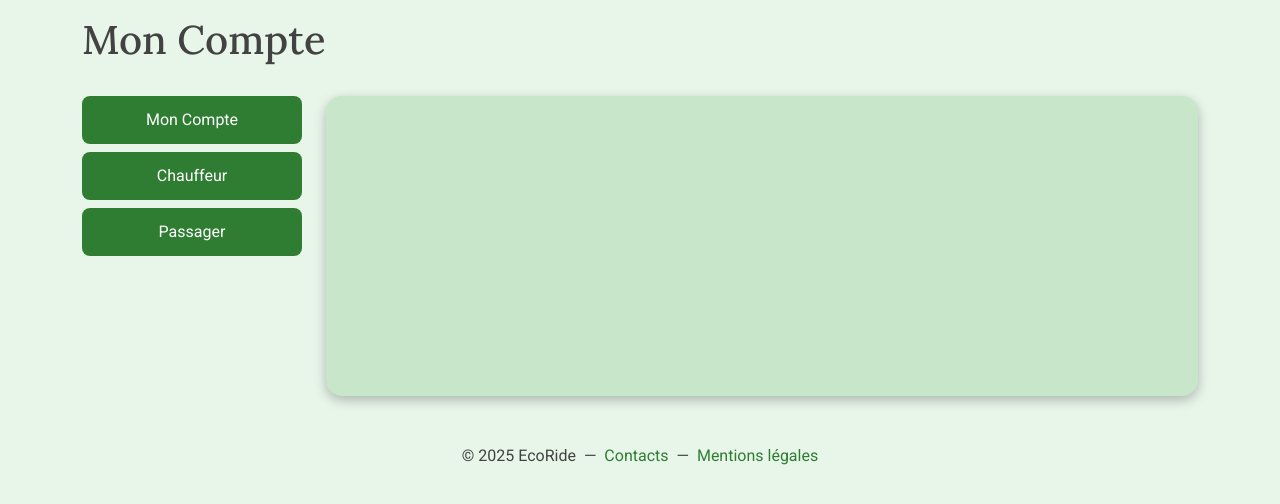
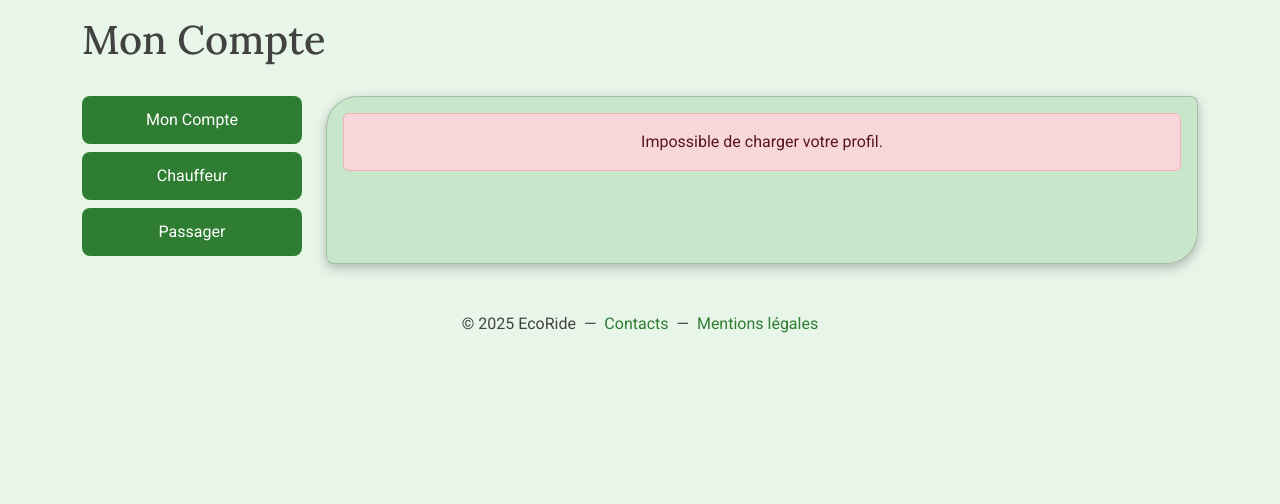
Before and after one commit to Niiby68/EcoRide---ECF-Studi, a PHP site: page /frontend/espace-client.php in a window 1280 px wide. Shown: the part 136-640 px from the top of the page. Run offline with PHP 8.4, Linux system fonts and the light colour scheme; the visitor is signed in with stand-in values (Sample User, id 1); data comes from the database, SQL or seed files in the repository; data that the repository does not hold is empty.

Commit message:
Sécurisation de l'espace client et création de la partie traitement de l'espace client

```diff
--- a/backend/ajax-client.php
+++ b/backend/ajax-client.php
@@ -0,0 +1,140 @@
+<?php
+declare(strict_types=1);
+
+
+
+//
+//  Espace Client ( Traitement )
+//  Chemin : /backend/ajax-client.php
+//
+$chemin_racine = '../';
+
+
+
+//
+//  Initialisation de la session
+//
+require_once $chemin_racine . 'config/session_init.php';
+
+
+
+//
+//  Fichiers additionnels
+//
+require_once $chemin_racine . 'config/db.php';
+require_once 'models/Utilisateur.php';
+
+
+
+//
+// Vérifie si l’utilisateur est connecté
+//
+if (empty($_SESSION['user_id'])) {
+	http_response_code(401);
+	echo '<div class="alert alert-warning">Vous devez être connecté pour accéder à cette page.</div>';
+	exit;
+}
+
+
+
+//
+// Récupère la section demandée
+//
+$page = $_GET['page'] ?? 'compte';
+$allowed = ['compte', 'chauffeur', 'passager'];
+
+if (!in_array($page, $allowed, true)) {
+	http_response_code(400);
+	echo '<div class="alert alert-danger">Section inconnue.</div>';
+	exit;
+}
+
+
+
+//
+// Charge les infos utilisateur
+//
+$user = new Utilisateur();
+$user->set_id((int)$_SESSION['user_id']);
+
+if (!$user->load_user_by_id($pdo)) {
+	http_response_code(500);
+	echo '<div class="alert alert-danger">Impossible de charger votre profil.</div>';
+	exit;
+}
+
+
+
+//
+// Route selon la section demandée
+//
+switch ($page) {
+	case 'compte':
+		render_compte($user, $chemin_racine);
+		break;
+
+	case 'chauffeur':
+		render_chauffeur();
+		break;
+
+	case 'passager':
+		render_passager();
+		break;
+}
+
+
+
+//
+// Section Mon Compte
+//
+function render_compte(Utilisateur $u, string $chemin_racine): void {
+	$statut = ((int)$u->get_actif() === 1) ? 'Actif' : 'Suspendu';
+	?>
+	<div class="row">
+		<div class="col-md-4 mb-3">
+			<div class="card h-100 p-3 text-center">
+				<img src="<?= $chemin_racine ?>frontend/img/profils/<?= htmlspecialchars($u->get_photo() ?? 'defaut.png', ENT_QUOTES, 'UTF-8') ?>"
+					 alt="Photo de profil"
+					 class="img-fluid rounded mb-3"
+					 style="max-width:160px;">
+				<div><strong>Pseudo :</strong> <?= htmlspecialchars($u->get_pseudo() ?? '', ENT_QUOTES, 'UTF-8') ?></div>
+				<div><strong>Email :</strong> <?= htmlspecialchars($u->get_email() ?? '', ENT_QUOTES, 'UTF-8') ?></div>
+				<div><strong>Inscription :</strong>
+					<?= $u->get_date_inscription() ? (new DateTime($u->get_date_inscription()))->format('d/m/Y H:i') : '-' ?>
+				</div>
+				<div><strong>Crédits :</strong> <?= (int)($u->get_credits() ?? 0) ?></div>
+				<div><strong>Statut :</strong> <?= htmlspecialchars($statut, ENT_QUOTES, 'UTF-8') ?></div>
+			</div>
+		</div>
+
+		<div class="col-md-8 mb-3">
+			<div class="card h-100 p-3">
+				<h5>Actions rapides</h5>
+				<div class="d-flex flex-wrap gap-2 mt-3">
+					<a class="btn btn-primary" href="#">Modifier mon profil</a>
+					<a class="btn btn-primary" href="#">Ajouter des crédits</a>
+					<a class="btn btn-secondary" href="<?= $chemin_racine ?>backend/logout.php">Se déconnecter</a>
+				</div>
+			</div>
+		</div>
+	</div>
+	<?php
+}
+
+
+
+//
+// Section Chauffeur
+//
+function render_chauffeur(): void {
+	echo '<div class="card p-3"><h5>Espace Chauffeur</h5><p>Fonctionnalité à venir…</p></div>';
+}
+
+
+
+//
+// Section Passager
+//
+function render_passager(): void {
+	echo '<div class="card p-3"><h5>Espace Passager</h5><p>Fonctionnalité à venir…</p></div>';
+}
--- a/backend/login_traitement.php
+++ b/backend/login_traitement.php
@@ -80,7 +80,7 @@
 			]);
 		} else {
 			$msg = urlencode('Trop de tentatives. Réessayez dans ' . $minutes . ' minute(s).');
-			header('Location: ' . $chemin_racine . 'frontend/login.php?error=$msg');
+			header('Location: ' . $chemin_racine . 'frontend/login.php?error=' . $msg);
 		}
 		exit;
 	}
@@ -167,7 +167,7 @@
         exit;
     } else {
         $msg = urlencode($e->getMessage());
-        header('Location: ' . $chemin_racine . 'frontend/login.php?error=$msg');
+        header('Location: ' . $chemin_racine . 'frontend/login.php?error=' . $msg);
         exit;
     }
 }
--- a/backend/recherche-covoiturages.php
+++ b/backend/recherche-covoiturages.php
@@ -29,7 +29,11 @@
 //
 // Vérifie si un utilisateur est connecté
 //
-$user_id = $_SESSION['user_id'] ?? null;
+if (isset($_SESSION['user_id'])) {
+    $user_id = (int)$_SESSION['user_id'];
+} else {
+    $user_id = null;
+}
 
 
 
--- a/backend/signup_traitement.php
+++ b/backend/signup_traitement.php
@@ -136,7 +136,7 @@
         exit;
     } else {
         $msg = urlencode($e->getMessage());
-        header('Location: ' . $chemin_racine . 'frontend/signup.php?error=$msg');
+        header('Location: ' . $chemin_racine . 'frontend/signup.php?error=' . $msg);
         exit;
     }
 }
--- a/frontend/css/style.css
+++ b/frontend/css/style.css
@@ -189,26 +189,6 @@
 	text-align-last: center;    /* Chrome/Edge */
 }
 
-.client-content {
-	flex: 1;
-	background: var(--card-bg);
-	padding: 1.5rem;
-	border-radius: 1rem;
-	box-shadow: 0 4px 12px rgba(0, 0, 0, 0.25);
-	min-height: 300px;
-}
-
-.client-content {
-    opacity: 0;
-    transform: translateY(10px);
-    transition: opacity 0.5s ease-in-out, transform 0.5s ease-in-out;
-}
-
-.client-content.visible {
-    opacity: 1;
-    transform: translateY(0);
-}
-
 
 
 /* Pied de page */
--- a/frontend/espace-client.php
+++ b/frontend/espace-client.php
@@ -20,6 +20,21 @@
 
 
 //
+// Vérifie si l’utilisateur est connecté
+//
+if (empty($_SESSION['user_id'])) {
+    $message = urlencode('Vous devez être connecté pour accéder à votre espace client.');
+    header('Location: login.php?error=' . $message . '&next=' . urlencode($_SERVER['REQUEST_URI']));
+    exit;
+}
+else
+{
+	$is_connected = true;
+}
+
+
+
+//
 //  Fichiers additionnels
 //
 require_once('includes/pied-de-page.php');
@@ -34,7 +49,7 @@
 <head>
     <meta charset="UTF-8">
     <meta name="viewport" content="width=device-width, initial-scale=1.0">
-    <title>EcoRide - Covoiturage</title>
+    <title>EcoRide - Espace Client</title>
 
     <!-- Chargement complet des familles Roboto et Lora via Google Fonts -->
     <link rel="preconnect" href="https://fonts.googleapis.com">
@@ -97,7 +112,7 @@
             </div>
 
             <!-- Zone de contenu -->
-            <section id="contenu-dynamique" class="client-content"></section>
+            <section id="contenu-dynamique" class="card flex-fill p-3 text-center min-vh-25"></section>
         </div>
     </main>
 
```
